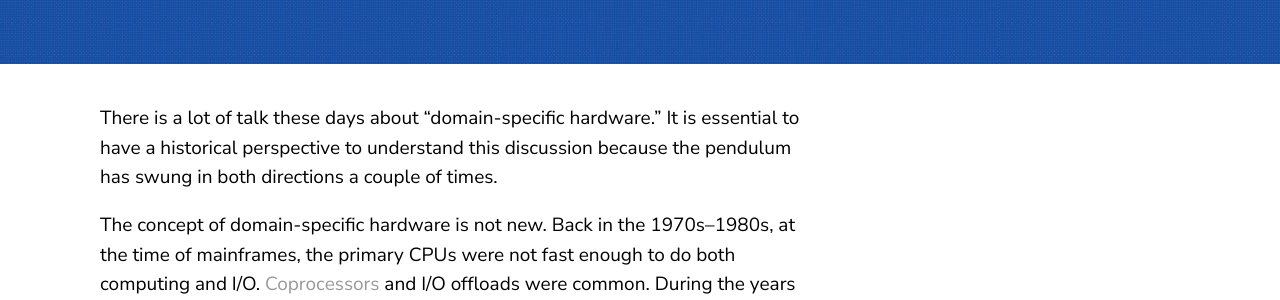
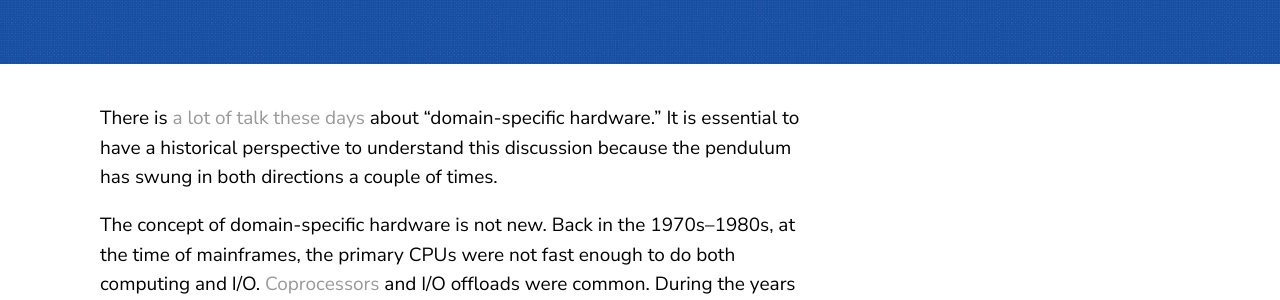
Before and after one commit to silvanogai/silvanogai, a Jekyll site: the page built from _posts/2020-02-22-pendulum.md, in a window 1280 px wide and 900 px high. Shown: the part 285-585 px from the top of the window. Built offline with Jekyll 4.4.1, drawn with Linux system fonts in a browser that asks for light colours; comment, search, counter and statistics services are not loaded; part of the change alters nothing that is shown.

```diff
--- a/_posts/2020-02-22-pendulum.md
+++ b/_posts/2020-02-22-pendulum.md
@@ -6,7 +6,7 @@ title: The Pendulum of Domain-Specific Hardware
 excerpt: A brief description of the popularity of domain Specific hardware and the reasons behind it
 description: Domain-specific hardware vs. general purpose processors
 ---
-There is a lot of talk these days about "domain-specific hardware." It is essential to have a historical perspective to understand this discussion because the pendulum has swung in both directions a couple of times.
+There is [a lot of talk these days](https://www.nextplatform.com/2020/02/03/vertical-integration-is-eating-the-datacenter-part-two/) about "domain-specific hardware." It is essential to have a historical perspective to understand this discussion because the pendulum has swung in both directions a couple of times.
 
 The concept of domain-specific hardware is not new. Back in the 1970s–1980s, at the time of mainframes, the primary CPUs were not fast enough to do both computing and I/O. [Coprocessors](https://en.wikipedia.org/wiki/Coprocessor) and I/O offloads were common. During the years 1990 to 2000, we all witnessed a rapid growth of processor performance associated with significant innovation in the processor architecture, namely pipelined processor, superscalar processor, speculative execution, and virtualization extensions for speeding up hypervisors. Integrated caches played a big part in this performance boost as well, because processor speeds grew super-linearly as compared to DRAM speeds. All this evolution happened thanks to the capability to shrink the transistor size. In the 2000s, with transistor channel-length becoming sub-micron, it became challenging to continue to increase the frequency because wires were becoming the dominant delay element. The only effective way to utilize the growing number of transistors was with a multicore architecture; that is, putting multiple CPUs on the same chip. At that point, the increase in the speed of the single CPU (or more appropriately core) slowed down significantly. [The SpecINT benchmark](https://en.wikipedia.org/wiki/SPECint) that tracks the single-thread performance started to grow only single-digit per year. In 2018, single-thread CPU speed only grew approximately 4 percent per year.
 
```
